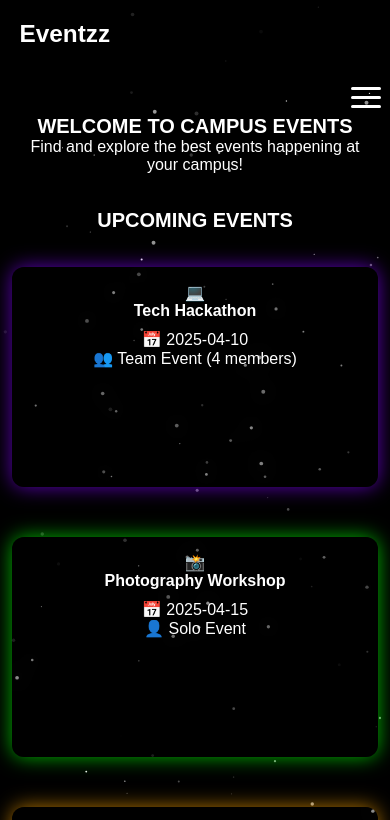
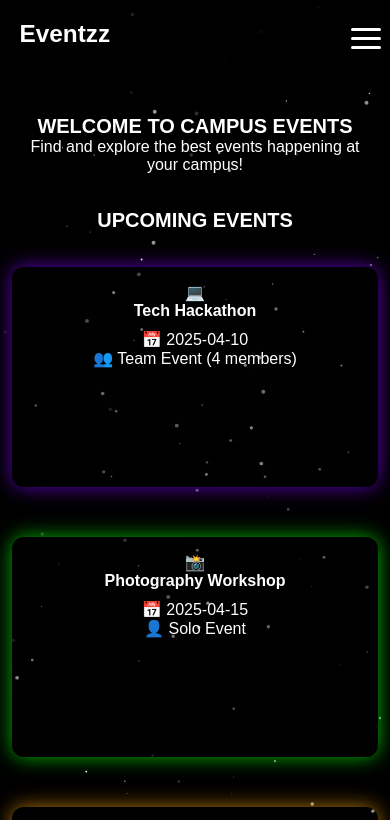
Before and after one commit to akdoescodes/Techcrunch, a plain HTML site: page index.html in a window 390 px wide. Shown: the top 820 px of the page. Drawn offline with Linux system fonts and the light colour scheme; animation ran at ten frames a second.

Commit message:
Updateadf styles.css

```diff
--- a/styles.css
+++ b/styles.css
@@ -117,7 +117,7 @@ html, body {
     position: absolute;
     left: 90%;
     position:absolute;
-    bottom:90.9%;
+    bottom:95.9%;
 
 
     flex-direction: column;
```
